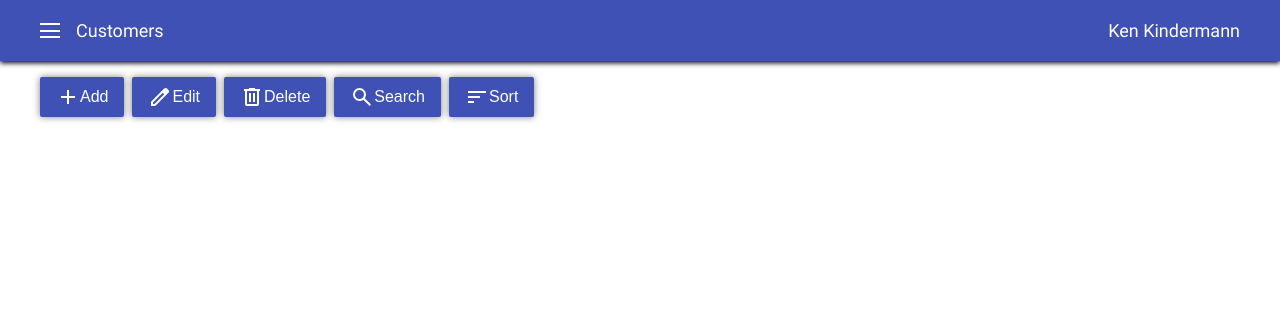
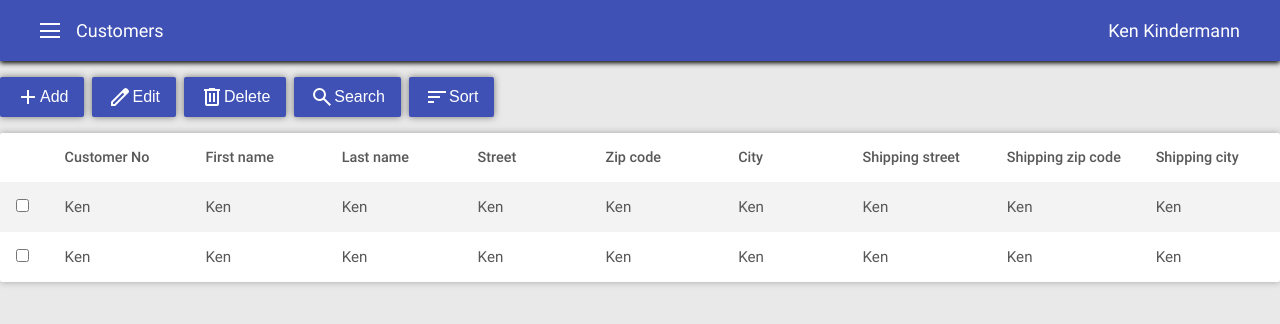
Before and after one commit to KenKindermann/easyIMS, a React (Vite) app in the folder Frontend/: page / in a window 1280 px wide. Shown: the top 324 px of the page. Built offline with nearby package versions, Linux system fonts and the light colour scheme.

Commit message:
add table and styled it

```diff
--- a/Frontend/src/App.css
+++ b/Frontend/src/App.css
@@ -31,6 +31,7 @@ body {
   font-family: "Roboto", sans-serif;
   font-size: 1.125rem;
   color: var(--secondary);
+  background-color: rgb(233, 233, 233);
 }
 
 li {
@@ -42,6 +43,6 @@ a {
 }
 
 section {
-  max-width: 1200px;
+  max-width: 1400px;
   margin: 0 auto;
 }
--- a/Frontend/src/App.jsx
+++ b/Frontend/src/App.jsx
@@ -3,12 +3,14 @@ import { Routes, Route } from "react-router-dom";
 import Navbar from "./components/navigation/Navbar";
 import DarkOverlay from "./components/global/DarkOverlay";
 import ControlPanel from "./components/controlPanel/ControlPanel";
+import Table from "./components/table/Table";
 
 function App() {
   return (
     <>
       <Navbar />
       <ControlPanel />
+      <Table />
       <Routes>
         <Route path="/customers" />
       </Routes>
--- /dev/null
+++ b/Frontend/src/components/table/Table.jsx
@@ -0,0 +1,58 @@
+import "../../style/table.css";
+
+const Table = () => {
+  return (
+    <section className="table">
+      <table>
+        <thead>
+          <tr>
+            <th></th>
+            <th>Customer No</th>
+            <th>First name</th>
+            <th>Last name</th>
+            <th>Street</th>
+            <th>Zip code</th>
+            <th>City</th>
+            <th>Shipping street</th>
+            <th>Shipping zip code</th>
+            <th>Shipping city</th>
+          </tr>
+        </thead>
+
+        <tbody>
+          {/* <tr class="spacer" style={{ height: "15px" }}></tr> */}
+          <tr>
+            <td>
+              <input type="checkbox" />
+            </td>
+            <td>Ken</td>
+            <td>Ken</td>
+            <td>Ken</td>
+            <td>Ken</td>
+            <td>Ken</td>
+            <td>Ken</td>
+            <td>Ken</td>
+            <td>Ken</td>
+            <td>Ken</td>
+          </tr>
+          <tr>
+            <td>
+              <input type="checkbox" />
+            </td>
+            <td>Ken</td>
+            <td>Ken</td>
+            <td>Ken</td>
+            <td>Ken</td>
+            <td>Ken</td>
+            <td>Ken</td>
+            <td>Ken</td>
+            <td>Ken</td>
+            <td>Ken</td>
+          </tr>
+        </tbody>
+      </table>
+    </section>
+  );
+};
+
+export default Table;
--- /dev/null
+++ b/Frontend/src/style/table.css
@@ -0,0 +1,52 @@
+table {
+  background-color: white;
+  border-radius: 2px;
+  box-shadow: 0 0 7px rgba(0, 0, 0, 0.3);
+  margin-top: 1rem;
+  border-collapse: collapse;
+}
+
+table thead tr th {
+  white-space: nowrap;
+  padding: 1rem;
+}
+
+thead tr {
+  font-size: 0.9rem;
+}
+
+th {
+  padding: 0.5rem 0.5rem;
+  font-weight: 500;
+}
+
+tr th:first-child {
+  width: 50px;
+}
+tr td:first-child {
+  width: 50px;
+}
+
+td {
+  padding: 1rem !important;
+}
+
+td,
+th {
+  width: 150px;
+  text-align: start;
+}
+
+tbody tr:hover {
+  background-color: red;
+}
+
+tbody tr:nth-child(odd) {
+  background-color: rgb(243, 243, 243);
+}
+
+tbody tr td {
+  font-weight: normal;
+  font-size: 0.95rem;
+  padding: 0.5rem 0.5rem;
+}
```
